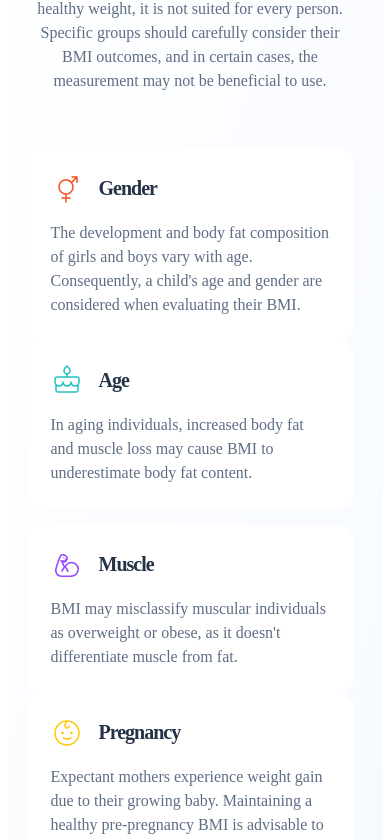
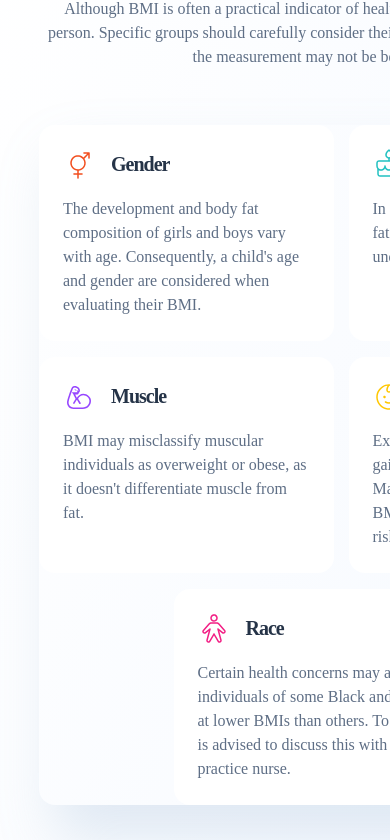
Before and after one commit to onuresin/bmi-calculator.responsive-REACT, a React (Vite) app: page / in a window 390 px wide. Shown: the part 1959-2799 px from the top of the page. Built offline with nearby package versions, Linux system fonts and the light colour scheme; a web font is replaced by a local one.

Commit message:
tablet %90

```diff
--- a/src/App.css
+++ b/src/App.css
@@ -214,6 +214,9 @@ input[type="number"]::-webkit-outer-spin-button {
     margin: 0 auto;
     margin-top: 500px;
 }
+.result-inner-tablet-web {
+    display: none;
+}
 .result-section {
     border-radius: 16px;
     background: linear-gradient(90deg, #345FF6 0%, #587DFF 100%);
@@ -345,6 +348,20 @@ input[type="number"]::-webkit-outer-spin-button {
     flex-direction: column;
     gap: 56px;
     padding: 72px 29px 96px 19px;
+}
+.limitation-spec {
+    display: flex;
+    flex-direction: column;
+    gap: 16px;
+    box-shadow: 16px 32px 56px 0px rgba(143, 174, 207, 0.25);
+    border-radius: 16px;
+
+}
+.limitation-mid, .limitation-bot, .limitation-deep {
+    display: flex;
+    flex-direction: column;
+    gap: 16px;
+
 }
 .limit-text {
     display: flex;
@@ -478,6 +495,29 @@ input[type="number"]::-webkit-outer-spin-button {
             height: 64px;
         }
     }
+    .limitations-inner {
+        margin: 0 auto;
+        width: 686px;
+    }
+    .limitation-content {
+       padding: 96px 43px 95px 39px;
+    }
+    .limit-text h4{
+        text-align: center;
+    }
+    .limitation-mid, .limitation-bot {
+        flex-direction: row;
+        gap: 15px;
+    }
+    .box-content {
+        width: 335px;
+    }
+    .limitation-deep {
+        display: flex;
+        align-items: center;
+        justify-content: center;
+    }
+
 }
 
 
--- a/src/Components/BmiLimitations.jsx
+++ b/src/Components/BmiLimitations.jsx
@@ -17,7 +17,8 @@ export default function BmiLimitations() {
                         </h6>
                     </div>
                 </div>
-                <div className="mid-bot-group">
+                <div className="limitation-spec">
+
                         <div className="limitation-mid">
                             <div className="box-content">
                                 <span className="img-title">
@@ -38,7 +39,7 @@ export default function BmiLimitations() {
                                 </h6>
                             </div>
                         </div>
-                    <div className="limitation bot">
+                        <div className="limitation-bot">
                             <div className="box-content">
                                     <span className="img-title">
                                         <img src="fluent-emoji-high-contrast_flexed-biceps.svg" alt="muscle-logo" />
@@ -58,6 +59,7 @@ export default function BmiLimitations() {
                                     </h6>
                                 </div>
                         </div>
+
                     <div className="limitation-deep">
                             <div className="box-content">
                                 <span className="img-title">
```
Lines whose indentation alone changed are shown as unchanged.
